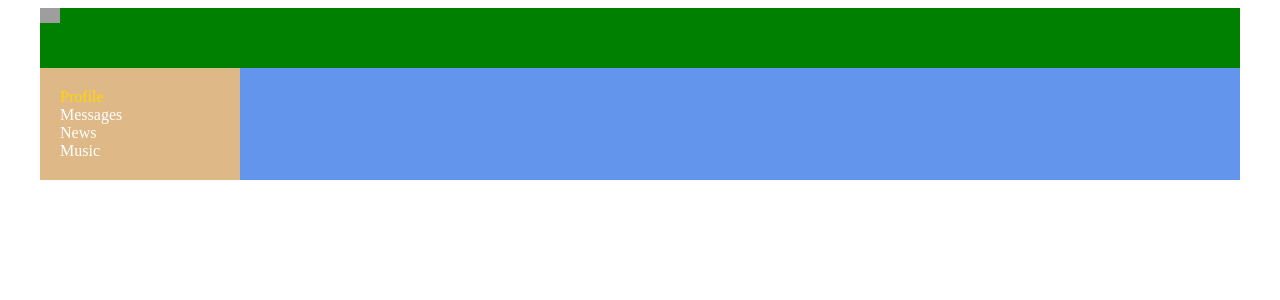
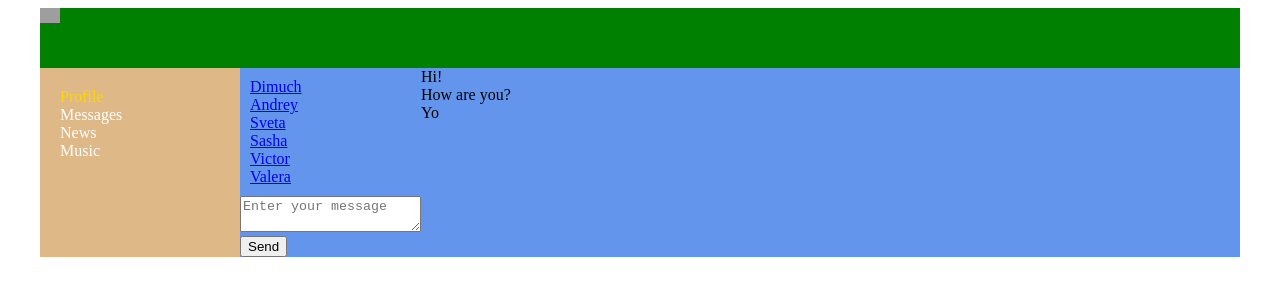
Before and after one commit to annaTarg/it-camas, a React (Create React App) app: page /dialogs in a window 1280 px wide. Shown: the top 300 px of the page. Built offline with nearby package versions, Linux system fonts and the light colour scheme; grey boxes are pictures that could not be loaded.

Commit message:
fix dialogs

```diff
--- a/src/App.js
+++ b/src/App.js
@@ -16,7 +16,7 @@ const App = (props) => {
           <Routes>
             <Route
               path="/dialogs/*"
-              render={() => <DialogsContainer store={props.store} />}
+              element={<DialogsContainer store={props.store} />}
             />
             <Route
               path="/profile*"
--- a/src/components/Dialogs/Dialogs.jsx
+++ b/src/components/Dialogs/Dialogs.jsx
@@ -2,16 +2,15 @@ import React from "react";
 import s from "./Dialogs.module.css";
 import DialogItem from "./DialogItem/DialogItem";
 import Message from "./Message/Message";
-import store from "../../redux/redux-store";
 
 const Dialogs = (props) => {
-  let state = props.store.dialogsPage;
+  let state = props.dialogsState;
 
-  let dialogsElement = state.dialogsPage.dialogsDate.map((dialog) => (
+  let dialogsElement = state.dialogs.map((dialog) => (
     <DialogItem name={dialog.name} id={dialog.id} />
   ));
 
-  let messagesElements = state.dialogsPage.messagesDate.map((m) => (
+  let messagesElements = state.messages.map((m) => (
     <Message message={m.message} />
   ));
   let newMessageBody = state.newMessageBody;
--- a/src/components/Dialogs/Message/DialogsContainer.jsx
+++ b/src/components/Dialogs/Message/DialogsContainer.jsx
@@ -1,5 +1,5 @@
 import React from "react";
-import store, {
+import {
   sendMessageCreator,
   updateNewMessageBodyCreator,
 } from "../../../redux/dialogs-reducer";
@@ -7,20 +7,22 @@ import store, {
 import Dialogs from "../Dialogs";
 
 const DialogsContainer = (props) => {
-  let state = props.store.getState().dialogsPage;
+  let state = props.store.getState().dialogsReducer;
+
+  console.log(props.store)
 
   let onSendMessageClick = () => {
-    store.dispatch(sendMessageCreator());
+    props.store.dispatch(sendMessageCreator());
   };
   let onNewMessageChange = (body) => {
-    store.dispatch(updateNewMessageBodyCreator(body));
+    props.store.dispatch(updateNewMessageBodyCreator(body));
   };
 
   return (
     <Dialogs
       updateNewMessageBody={onNewMessageChange}
       sendMessage={onSendMessageClick}
-      dialogsPage={state}
+      dialogsState={state}
     />
   );
 };
--- a/src/redux/dialogs-reducer.js
+++ b/src/redux/dialogs-reducer.js
@@ -15,7 +15,7 @@ let initialState = {
     { id: 3, message: "Yo" },
   ],
 
-  newMessageBody: "aaa",
+  newMessageBody: "",
 };
 const dialogsReducer = (state = initialState, action) => {
   switch (action.type) {
--- a/src/redux/store.js
+++ b/src/redux/store.js
@@ -28,7 +28,7 @@ let store = {
         { id: 3, message: "Yo" },
       ],
     },
-    newMessageBody: "aaa",
+    newMessageBody: "",
     sidebar: {},
   },
   getState() {
```
Also changed, not shown: 1 other file (tests, documents, lock files or other folders).
